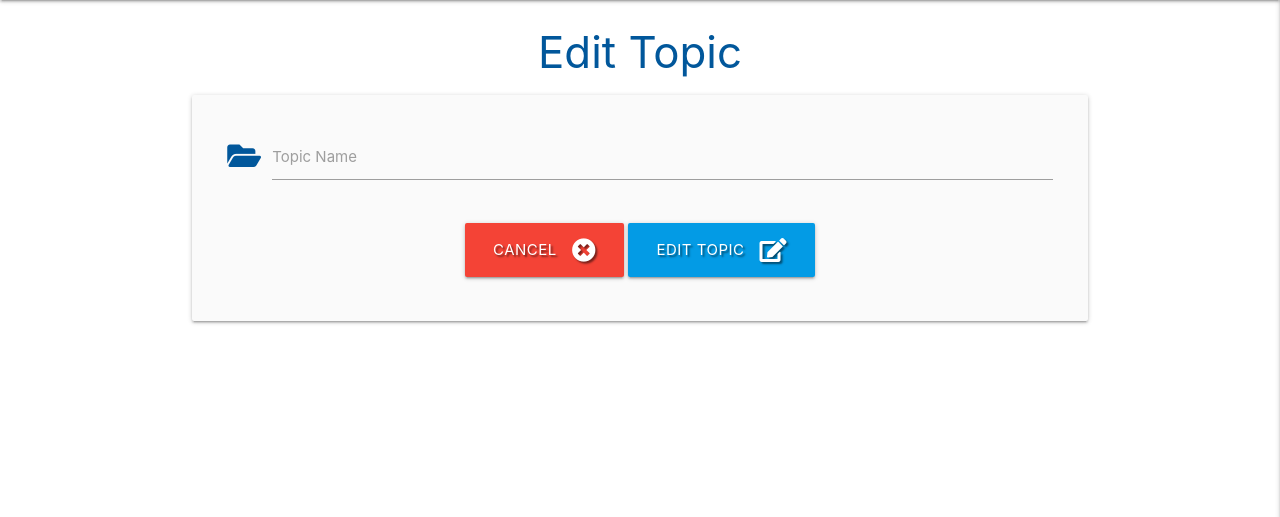
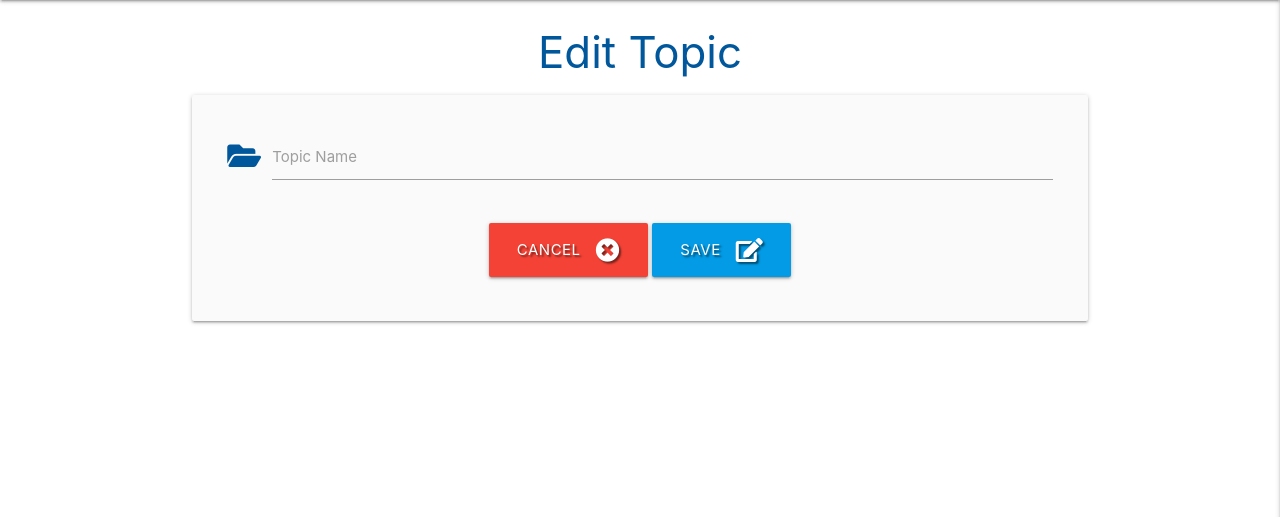
Before and after one commit to NgiapPuoyKoh/ai-chat-annotator, a Flask app: template templates/edit_topic.html in a window 1280 px wide. Shown: the part 64-581 px from the top of the page. Run offline with Flask 2, Linux system fonts and the light colour scheme; the template is opened without the code that fills it, so the values that code supplies are empty; some libraries are stand-ins or nearby versions.

Commit message:
Rename button from Edit to Save

```diff
--- a/templates/edit_topic.html
+++ b/templates/edit_topic.html
@@ -14,14 +14,14 @@
                     <label for="topic_name">Topic Name</label>
                 </div>
             </div>
-            <!-- submit button -->
+            <!-- save button -->
             <div class="row">
                 <div class="col s12 center-align">
                     <a href="{{ url_for('get_topics') }}" class="btn-large red text-shadow">
                         Cancel <i class="fas fa-times-circle right"></i>
                     </a>
                     <button type="submit" class="btn-large light-blue darken-1 text-shadow">
-                        Edit Topic <i class="fas fa-edit right"></i>
+                        Save <i class="fas fa-edit right"></i>
                     </button>
                 </div>
             </div>
```
